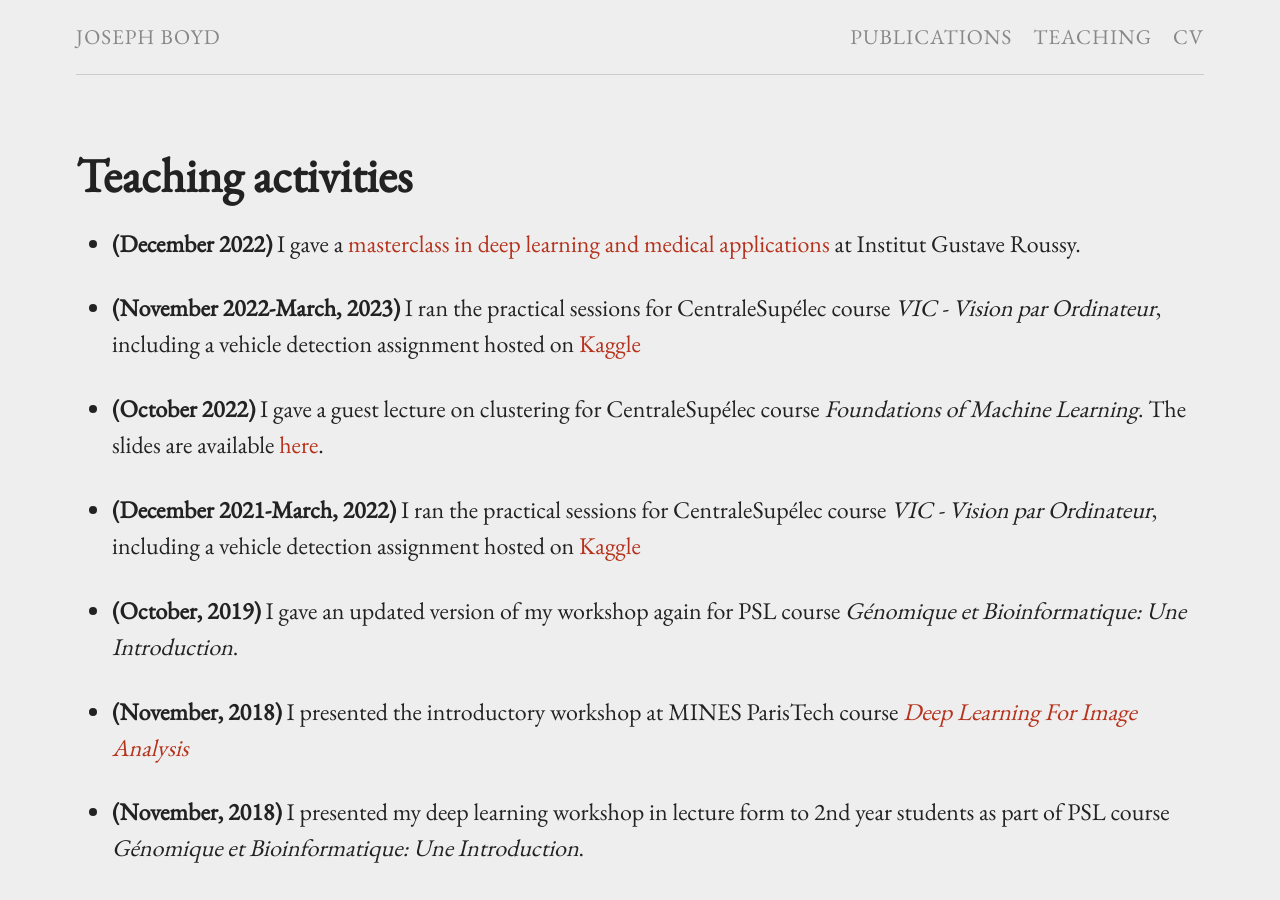
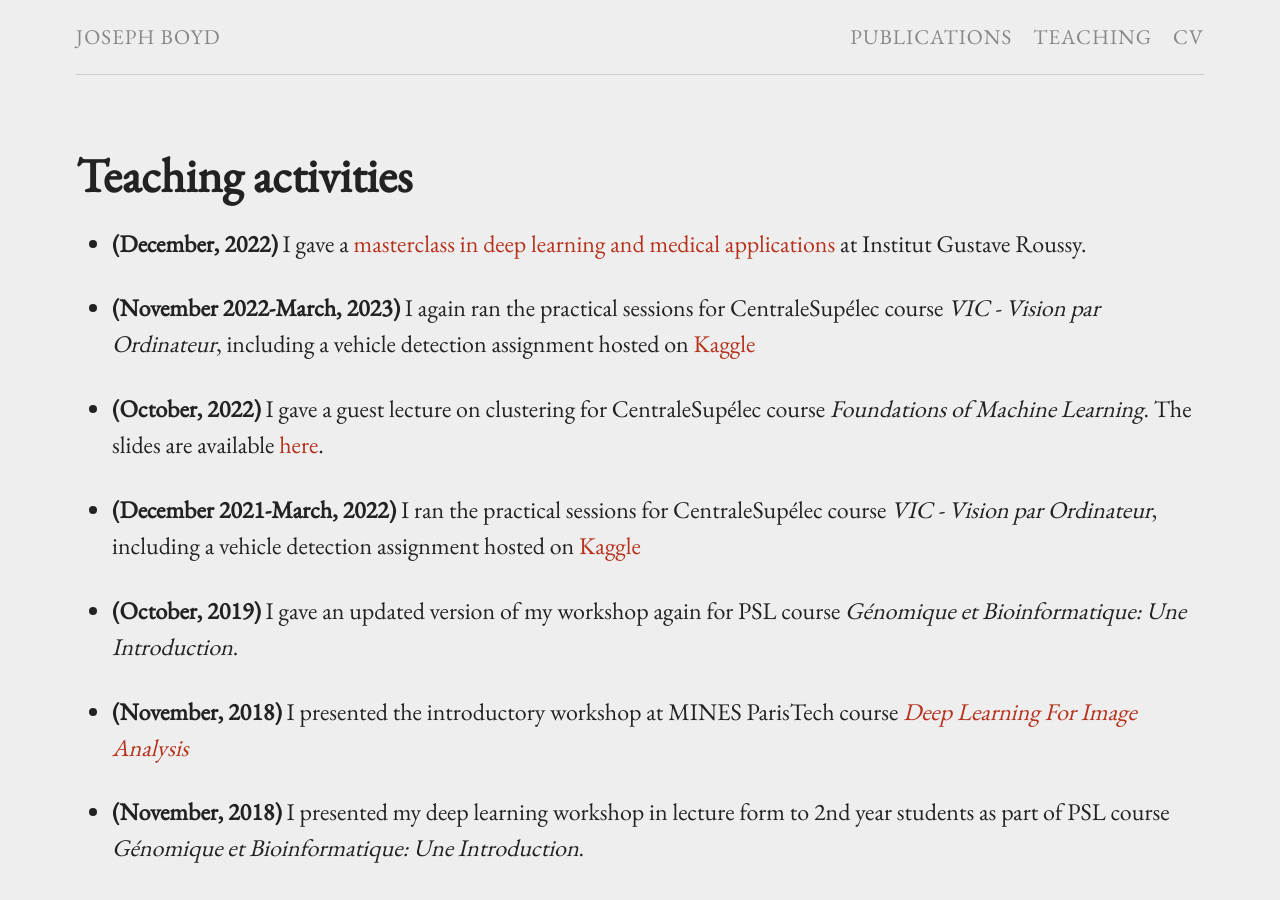
Before and after one commit to jcboyd/jcboyd.github.io, a Jekyll site: the page built from teaching.md, in a window 1280 px wide and 900 px high. Built offline with Jekyll 4.4.1, drawn with Linux system fonts in a browser that asks for light colours.

Commit message:
updated teaching

```diff
--- a/teaching.md
+++ b/teaching.md
@@ -4,11 +4,11 @@ permalink: /teaching/
 title: Teaching activities
 ---
 
-* **(December 2022)** I gave a [masterclass in deep learning and medical applications](https://alumni.gustaveroussy.fr/fr/event/masterclass-artificial-intelligence-medical-physics-radiation-oncology/2022/12/12/14) at Institut Gustave Roussy.
+* **(December, 2022)** I gave a [masterclass in deep learning and medical applications](https://alumni.gustaveroussy.fr/fr/event/masterclass-artificial-intelligence-medical-physics-radiation-oncology/2022/12/12/14) at Institut Gustave Roussy.
 
-* **(November 2022-March, 2023)** I ran the practical sessions for CentraleSupélec course *VIC - Vision par Ordinateur*, including a vehicle detection assignment hosted on [Kaggle](https://www.kaggle.com/competitions/vic-kaggle-challenge-2023)
+* **(November 2022-March, 2023)** I again ran the practical sessions for CentraleSupélec course *VIC - Vision par Ordinateur*, including a vehicle detection assignment hosted on [Kaggle](https://www.kaggle.com/competitions/vic-kaggle-challenge-2023)
 
-* **(October 2022)** I gave a guest lecture on clustering for CentraleSupélec course *Foundations of Machine Learning*. The slides are available [here](https://docs.google.com/presentation/d/1UvwuRvWl2mH2z-2gtOo-pMIa8rF1szJY/edit?usp=sharing&ouid=115436535423316025626&rtpof=true&sd=true).
+* **(October, 2022)** I gave a guest lecture on clustering for CentraleSupélec course *Foundations of Machine Learning*. The slides are available [here](https://docs.google.com/presentation/d/1UvwuRvWl2mH2z-2gtOo-pMIa8rF1szJY/edit?usp=sharing&ouid=115436535423316025626&rtpof=true&sd=true).
 
 * **(December 2021-March, 2022)** I ran the practical sessions for CentraleSupélec course *VIC - Vision par Ordinateur*, including a vehicle detection assignment hosted on [Kaggle](https://www.kaggle.com/competitions/vic-assignment-2/)
 
```
